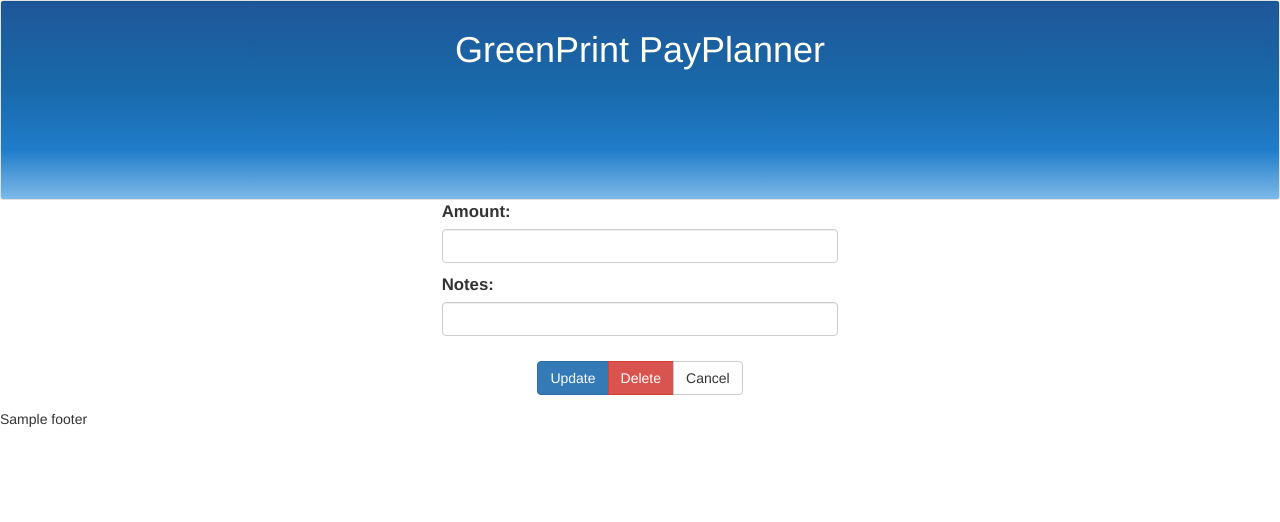
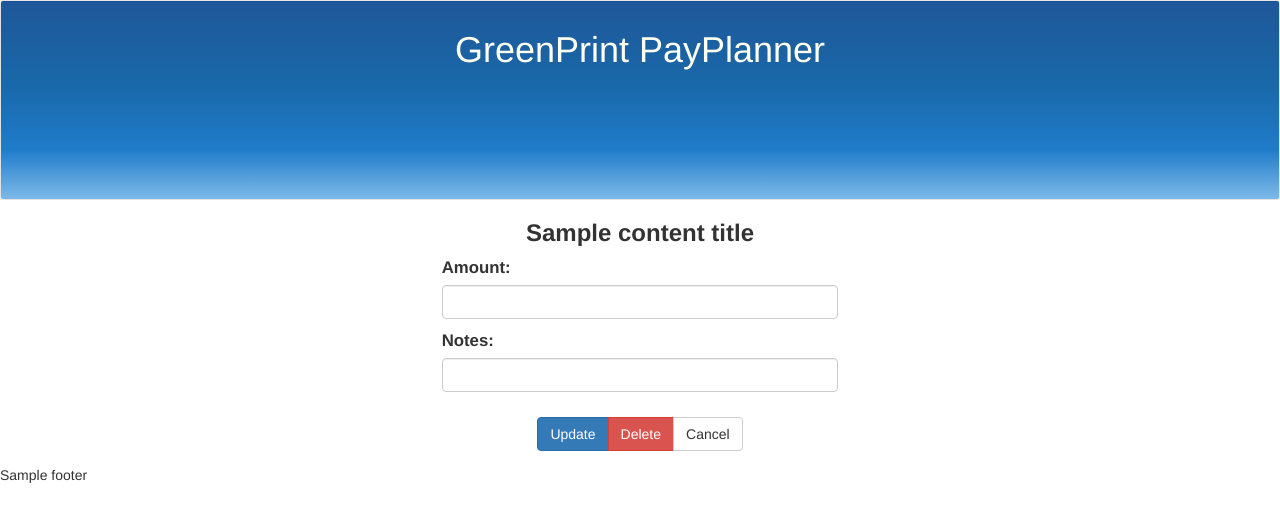
Before and after one commit to edyoucaterself/greenprint, a Django app: template payplanner/templates/edititem.html in a window 1280 px wide. Shown: the top 522 px of the page. Run offline with Django 3.2, Linux system fonts and the light colour scheme; tables that the repository leaves empty hold one stand-in row (values such as "Sample post"); the template is opened without the code that fills it: values that come from a table or form of the project are taken from there, most other values are stand-ins (such as "Sample title", 1, 10 or a date in 2020); some libraries are stand-ins or nearby versions.

Commit message:
Displays item and date on edititem.html now

```diff
--- a/payplanner/templates/edititem.html
+++ b/payplanner/templates/edititem.html
@@ -16,6 +16,9 @@ put correct title
 {% block content %}
 <div class="container-fluid">
  <form action="{% url 'edit' itemid %}" method="post">
+  <div class="row">
+   <div class="col-xs-12 center"><h3><strong>{{ content_title }}</strong></h3></div>
+ </div>
  <div class="row">
   <div class="col-lg-4"></div>
   <div class="col-xs-12 col-lg-4 form-group">
--- a/payplanner/views.py
+++ b/payplanner/views.py
@@ -497,6 +497,7 @@ def edit(request, item_id):
         #Cancel, Any other POST request
         else:
             return redirect('home')
+
     #Get Request (First call from home page)
     else:
         temp = 'edititem.html'
@@ -509,9 +510,11 @@ def edit(request, item_id):
             notsingle = False
         form = EditForm(instance=item)
         name = item.parentItem.itemName.rstrip('*')
+        content_title = "%s - %s" % (name, item.effectiveDate)
         footer = ('Edit %s' % name)
         c = {'itemid': item_id,
              'name':name,
+             'content_title': content_title,
              'notsingle':notsingle,
              'form':form,
              'footer':footer,}
```
